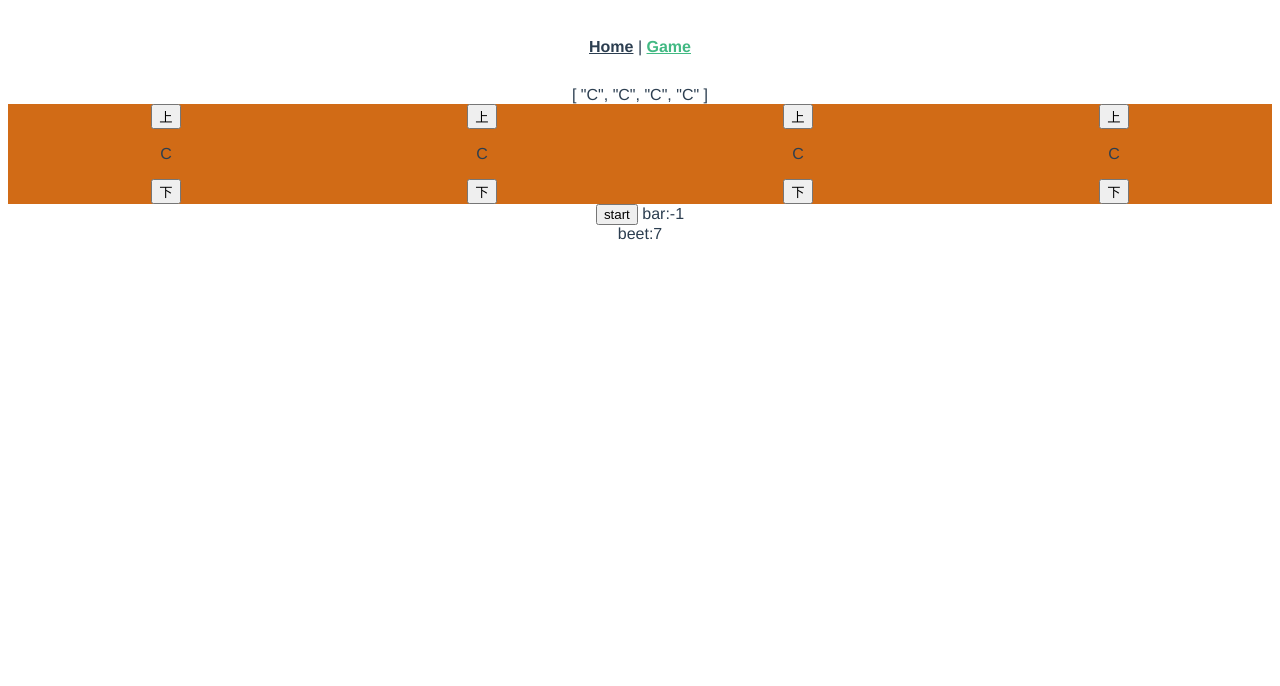
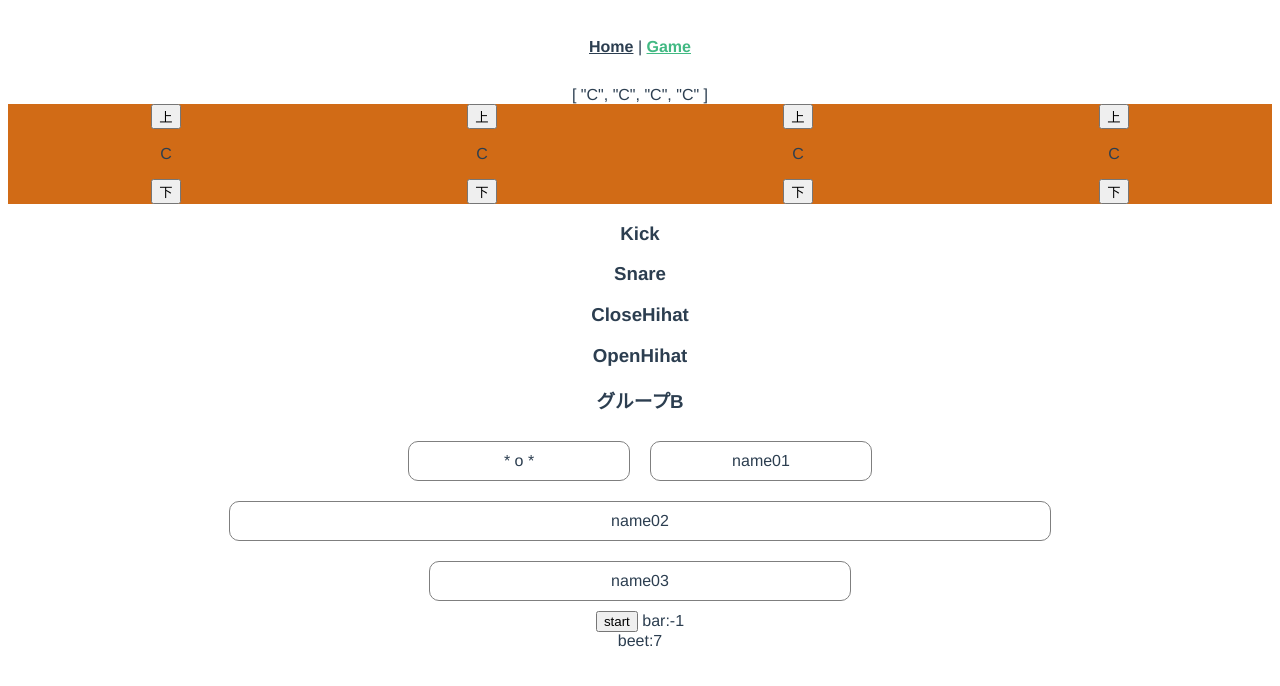
Before and after one commit to kenshin1025/othlohack2019_jsbach, a Vue app: page /game in a window 1280 px wide. Shown: the top 686 px of the page. Built offline with nearby package versions, Linux system fonts and the light colour scheme.

Commit message:
Beatsを表示するようにした

```diff
--- a/src/components/Score.vue
+++ b/src/components/Score.vue
@@ -1,6 +1,7 @@
 <template>
     <div id="score">
         <chords></chords>
+        <Beats></Beats>
         <button v-on:click="start">start</button>
         bar:{{this.bar}}<br>
         beet:{{this.beat}}
@@ -8,6 +9,7 @@
 </template>
 <script>
     import Chords from '../components/Chords'
+    import Beats from '../components/Beats'
 
     import A3 from "./../assets/A3.mp3"
     import B3 from "./../assets/B3.mp3"
@@ -49,6 +51,7 @@
         name: "Score",
         components: {
             Chords,
+            Beats
         },
         data() {
             return {
```
Also changed, not shown: 1 other file (tests, documents, lock files or other folders).
